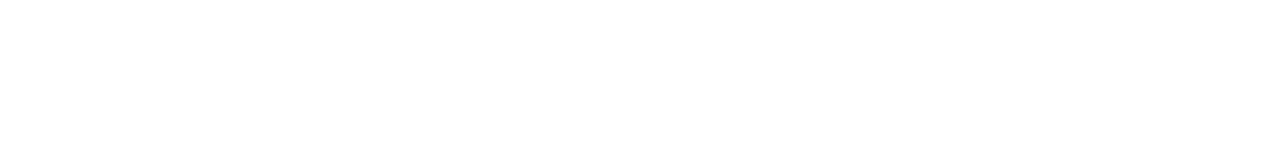
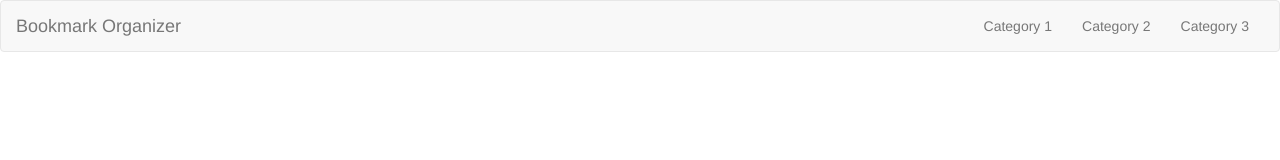
Before and after one commit to tjohnst1/AngularBookmarkOrganizer, a plain HTML site: page index.html in a window 1280 px wide. Drawn offline with nearby package versions, Linux system fonts and the light colour scheme.

Commit message:
setup navbar

```diff
--- a/index.html
+++ b/index.html
@@ -6,6 +6,29 @@
     <link rel="stylesheet" href="https://maxcdn.bootstrapcdn.com/bootstrap/3.3.6/css/bootstrap.min.css" integrity="sha384-1q8mTJOASx8j1Au+a5WDVnPi2lkFfwwEAa8hDDdjZlpLegxhjVME1fgjWPGmkzs7" crossorigin="anonymous">
   </head>
   <body>
+    <nav class="navbar navbar-default">
+      <div class="container-fluid">
+        <div class="navbar-header">
+          <button type="button" class="navbar-toggle collapsed" data-toggle="collapse" data-target="#bs-example-navbar-collapse-1" aria-expanded="false">
+            <span class="sr-only">Toggle navigation</span>
+            <span class="icon-bar"></span>
+            <span class="icon-bar"></span>
+            <span class="icon-bar"></span>
+          </button>
+          <a class="navbar-brand" href="#">Bookmark Organizer</a>
+        </div>
+        <div class="collapse navbar-collapse" id="bs-example-navbar-collapse-1">
+          <ul class="nav navbar-nav navbar-right">
+            <li><a href="#">Category 1</a></li>
+            <li><a href="#">Category 2</a></li>
+            <li><a href="#">Category 3</a></li>
+          </ul>
+        </div><!-- /.navbar-collapse -->
+      </div><!-- /.container-fluid -->
+    </nav>
+    <main class="container-fluid">
+      <!-- things -->
+    </main>
     <script src="https://ajax.googleapis.com/ajax/libs/jquery/1.11.3/jquery.min.js"></script>
     <script src="https://maxcdn.bootstrapcdn.com/bootstrap/3.3.6/js/bootstrap.min.js" integrity="sha384-0mSbJDEHialfmuBBQP6A4Qrprq5OVfW37PRR3j5ELqxss1yVqOtnepnHVP9aJ7xS" crossorigin="anonymous"></script>
     <script src="https://cdnjs.cloudflare.com/ajax/libs/lodash.js/3.10.1/lodash.min.js"></script>
```
